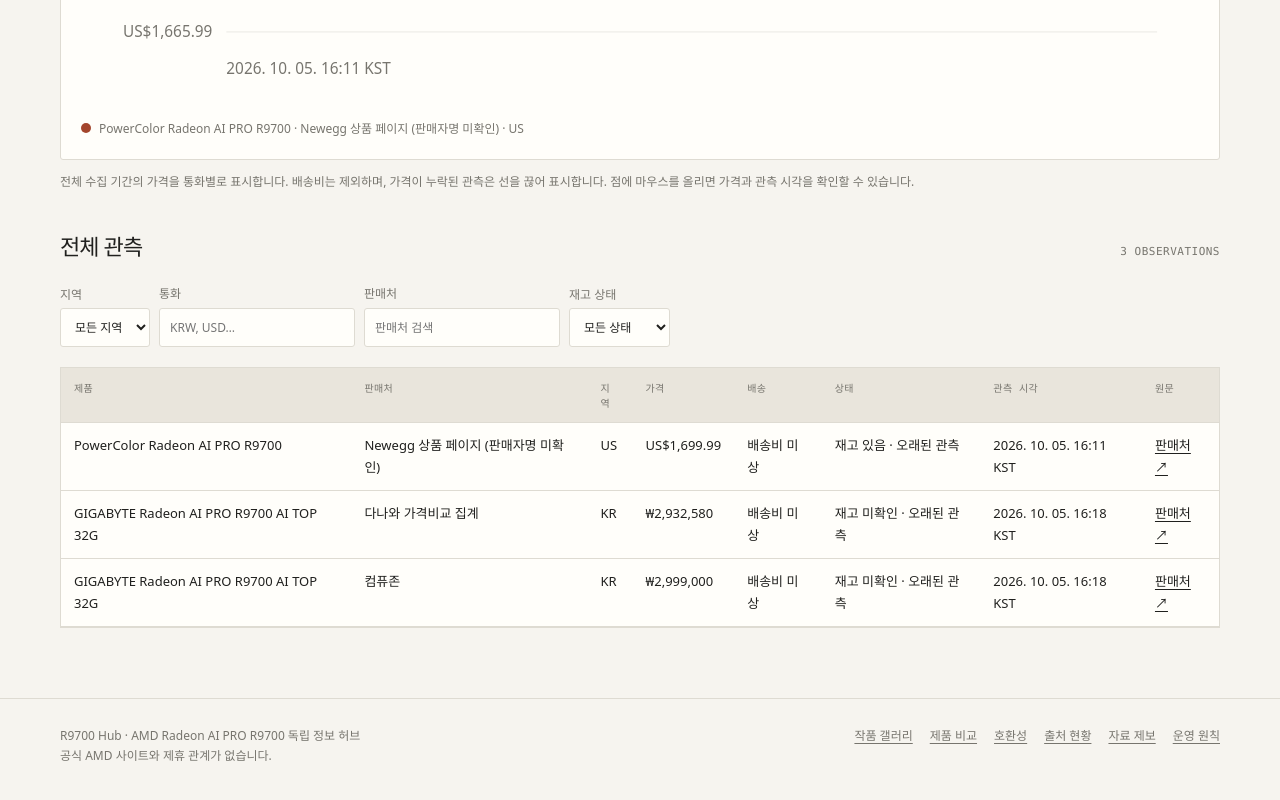
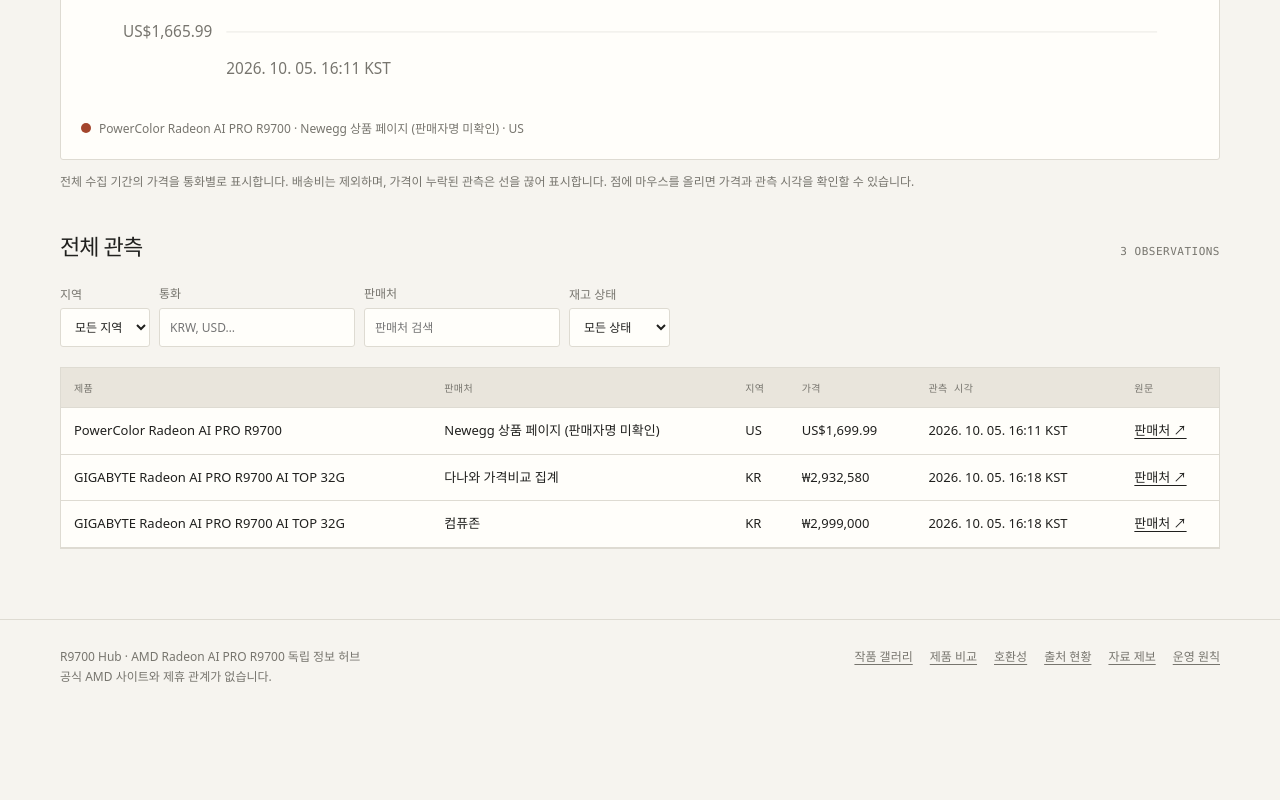
Before and after one commit to jungju/r9700, an Astro site: page /prices in a window 1280 px wide. Shown: the part 1317-2117 px from the top of the page. After the commit the page ends 2039 px from the top, so only its background shows below. Built offline with nearby package versions, Linux system fonts and the light colour scheme; Astro itself is replaced by a stand-in of ours.

Commit message:
Remove shipping and status columns from price observations

```diff
--- a/src/pages/prices/index.astro
+++ b/src/pages/prices/index.astro
@@ -21,7 +21,7 @@ const observations=data.prices.map(item=>({id:item.id,offerId:item.offerId,produ
       <label class="field">판매처<input id="filter-seller" placeholder="판매처 검색"/></label>
       <label class="field">재고 상태<select id="filter-stock"><option value="">모든 상태</option><option value="in_stock">재고 있음</option><option value="out_of_stock">품절</option><option value="unknown">재고 미확인</option><option value="fetch_error">확인 오류</option><option value="price_missing">가격 미확인</option></select></label>
     </div>
-    <div class="table-wrap"><table><thead><tr><th>제품</th><th>판매처</th><th>지역</th><th>가격</th><th>배송</th><th>상태</th><th>관측 시각</th><th>원문</th></tr></thead><tbody id="price-rows" data-items={JSON.stringify(observations)}></tbody></table></div>
+    <div class="table-wrap"><table><thead><tr><th>제품</th><th>판매처</th><th>지역</th><th>가격</th><th>관측 시각</th><th>원문</th></tr></thead><tbody id="price-rows" data-items={JSON.stringify(observations)}></tbody></table></div>
     <div id="prices-empty" class="empty" hidden><strong>필터에 맞는 관측이 없습니다.</strong>다른 필터를 선택해 주세요.</div>
     <div class="empty" id="prices-none" hidden><strong>아직 가격 관측이 없습니다.</strong>출처를 통한 관측 자료가 등록되면 가격과 관측 시각을 표시합니다.</div>
   </div>
@@ -29,13 +29,12 @@ const observations=data.prices.map(item=>({id:item.id,offerId:item.offerId,produ
     (()=>{
       const body=document.getElementById('price-rows');
       const rows=JSON.parse(body.dataset.items||'[]');
-      const stockNames={in_stock:'재고 있음',out_of_stock:'품절',unknown:'재고 미확인',fetch_error:'확인 오류',price_missing:'가격 미확인'};
       const money=(n,c)=>{if(n===null||n===undefined)return '—';try{return new Intl.NumberFormat('ko-KR',{style:'currency',currency:c,maximumFractionDigits:c==='KRW'?0:2}).format(n)}catch{return `${c} ${new Intl.NumberFormat('ko-KR').format(n)}`}};
       const observedAt=value=>{const t=Date.parse(value);return Number.isFinite(t)?new Intl.DateTimeFormat('ko-KR',{timeZone:'Asia/Seoul',year:'numeric',month:'2-digit',day:'2-digit',hour:'2-digit',minute:'2-digit',hour12:false}).format(t)+' KST':'시각 미상'};
       function drawTable(){
         const region=document.getElementById('filter-region').value,currency=document.getElementById('filter-currency').value.trim().toLowerCase(),seller=document.getElementById('filter-seller').value.trim().toLowerCase(),stock=document.getElementById('filter-stock').value;
         const found=rows.filter(row=>(!region||row.region===region)&&(!currency||row.currency.toLowerCase().includes(currency))&&(!seller||row.seller.toLowerCase().includes(seller))&&(!stock||row.stock===stock));
-        body.replaceChildren(...found.map(row=>{const tr=document.createElement('tr'),cells=[row.product,row.seller,row.region,money(row.price,row.currency),row.shipping===null?'배송비 미상':money(row.shipping,row.currency),`${stockNames[row.stock]||row.stock}${row.stale?' · 오래된 관측':''}`,observedAt(row.observedAt)];for(const value of cells){const td=document.createElement('td');td.textContent=value;tr.append(td)}const td=document.createElement('td');if(row.url){const a=document.createElement('a');a.href=row.url;a.target='_blank';a.rel='noopener noreferrer';a.textContent='판매처 ↗';td.append(a)}else td.textContent='—';tr.append(td);return tr}));
+        body.replaceChildren(...found.map(row=>{const tr=document.createElement('tr'),cells=[row.product,row.seller,row.region,money(row.price,row.currency),observedAt(row.observedAt)];for(const value of cells){const td=document.createElement('td');td.textContent=value;tr.append(td)}const td=document.createElement('td');if(row.url){const a=document.createElement('a');a.href=row.url;a.target='_blank';a.rel='noopener noreferrer';a.textContent='판매처 ↗';td.append(a)}else td.textContent='—';tr.append(td);return tr}));
         document.getElementById('prices-empty').hidden=found.length>0;document.getElementById('prices-none').hidden=rows.length>0;
       }
       for(const id of ['filter-region','filter-currency','filter-seller','filter-stock'])document.getElementById(id).addEventListener('input',drawTable);
```
